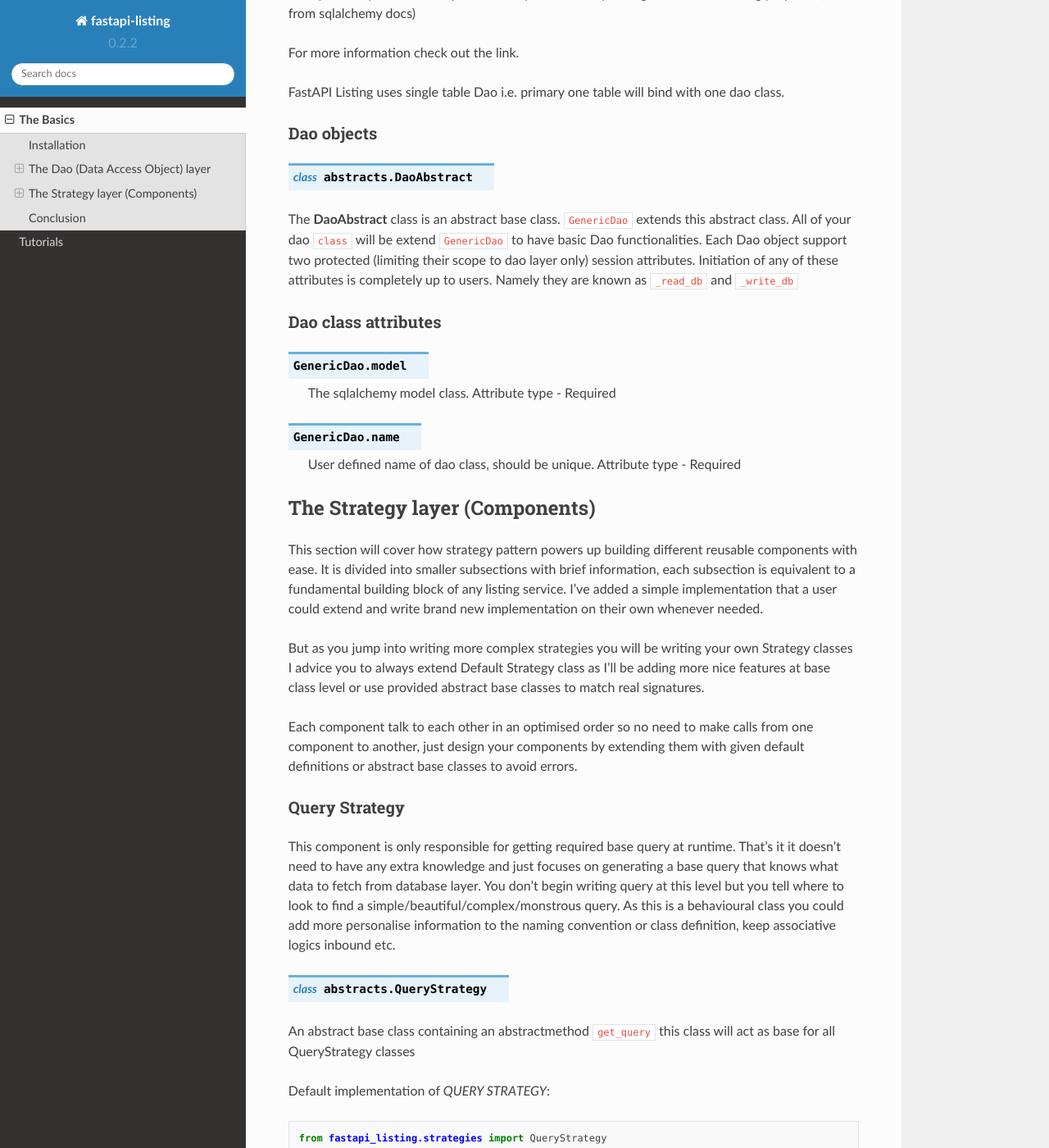
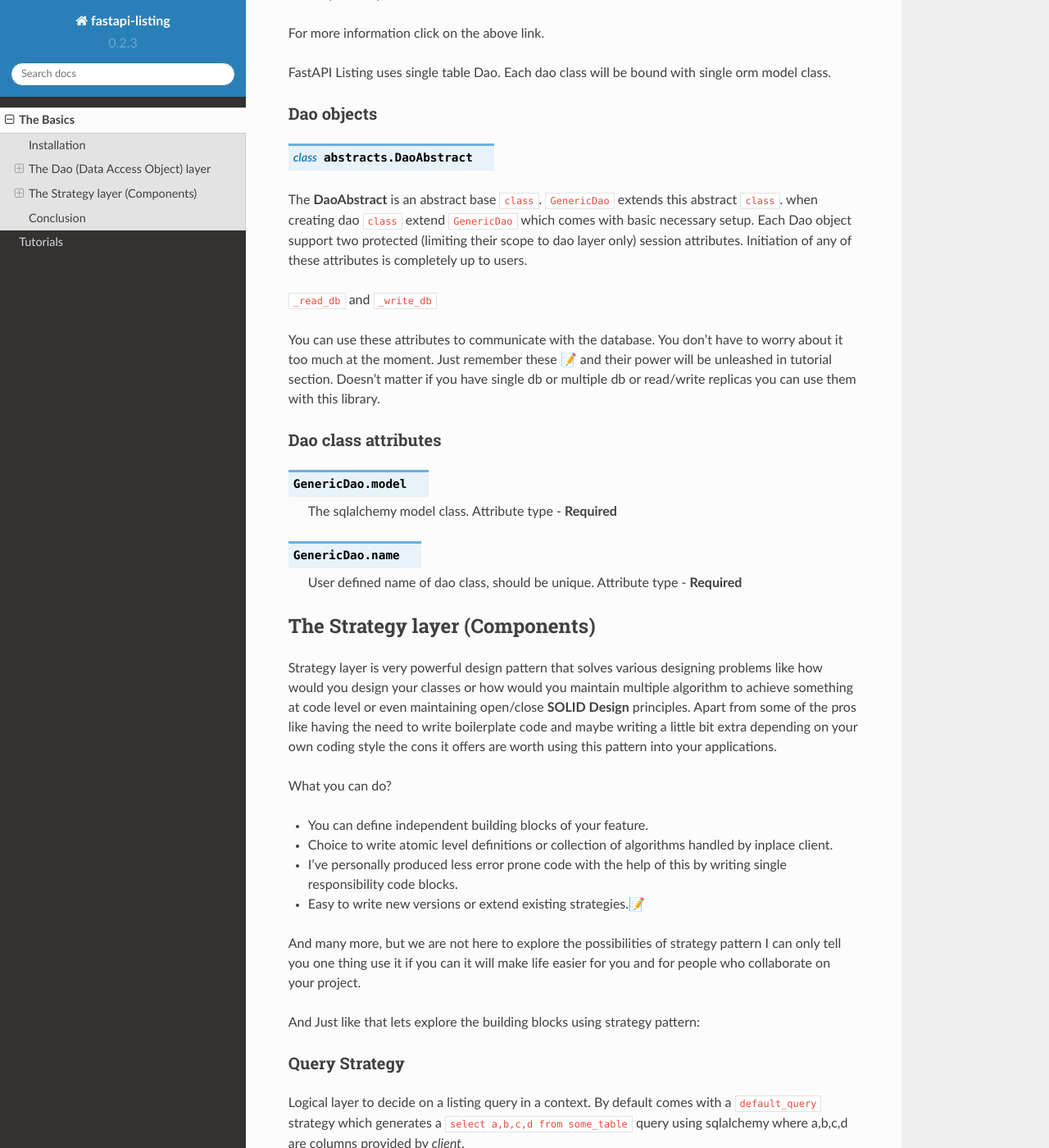
Before and after one commit to danielhasan1/fastapi-listing, a Sphinx documentation site: the page built from docs/basics.rst, in a window 1280 px wide and 1400 px high, scrolled down 718 px. Shown: the whole window at 82% size. Built offline with Sphinx 7.4.7 and the Read the Docs theme 2.0.0, drawn with Linux system fonts in a browser that asks for light colours; some of the changed text lies outside the part shown.

Commit message:
update docs base and readme

```diff
--- a/docs/basics.rst
+++ b/docs/basics.rst
@@ -24,77 +24,123 @@
 
 * A dedicated place for writing queries
 * Better Separation
-* Scope of expansion
 * Ability to change queries independently
-* Maintain open/close principle with ease
+* Maintain open/close principle
 * A common playground when multiple collaborators are working together
 
 Metaphorically "a dedicated place where you cultivate your ingredients for cooking purpose" (stolen from sqlalchemy docs)
 
-For more information check out the link.
+For more information click on the above link.
 
-FastAPI Listing uses single table Dao i.e. primary one table will bind with one dao class.
+FastAPI Listing uses single table Dao. Each dao class will be bound with single orm model class.
 
 Dao objects
 ^^^^^^^^^^^
 
 .. py:class:: abstracts.DaoAbstract
 
-The **DaoAbstract** class is an abstract base class. ``GenericDao`` extends this abstract class. All of your dao ``class``
-will be extend ``GenericDao`` to have basic Dao functionalities. Each Dao object support two protected (limiting their scope to dao layer only) session attributes.
-Initiation of any of these attributes is completely up to users. Namely they are known as ``_read_db`` and ``_write_db``
+The **DaoAbstract** is an abstract base ``class``. ``GenericDao`` extends this abstract ``class``.
+when creating dao ``class`` extend ``GenericDao`` which comes with basic necessary setup.
+Each Dao object support two protected (limiting their scope to dao layer only) session attributes.
+Initiation of any of these attributes is completely up to users.
 
+``_read_db`` and ``_write_db``
+
+You can use these attributes to communicate with the database. You don't have to worry about it too much at the moment.
+Just remember these 📝 and their power will be unleashed in tutorial section. Doesn't matter if you have single db or multiple db
+or read/write replicas you can use them with this library.
 
 Dao class attributes
 ^^^^^^^^^^^^^^^^^^^^
 
 .. py:attribute:: GenericDao.model
 
-    The sqlalchemy model class. Attribute type - Required
+    The sqlalchemy model class. Attribute type - **Required**
 
 .. py:attribute:: GenericDao.name
 
-    User defined name of dao class, should be unique. Attribute type - Required
+    User defined name of dao class, should be unique. Attribute type - **Required**
 
 
 The Strategy layer (Components)
 -------------------------------
 
-This section will cover how strategy pattern powers up building different reusable components with ease. It is divided into smaller
-subsections with brief information, each subsection is equivalent to a fundamental building block of any listing service.
-I've added a simple implementation that a user could extend and write brand new implementation on their own whenever needed.
+Strategy layer is very powerful design pattern that solves various designing problems like how would you design your classes or how would you
+maintain multiple algorithm to achieve something at code level or even maintaining open/close **SOLID Design** principles.
+Apart from some of the pros like having the need to write boilerplate code and maybe writing a little bit extra depending on your own coding style
+the cons it offers are worth using this pattern into your applications.
 
-But as you jump into writing more complex strategies you will be writing your own Strategy classes
-I advice you to always extend Default Strategy class as I'll be adding more nice features at base class level or use provided abstract base classes
-to match real signatures.
+What you can do?
 
-Each component talk to each other in an optimised order so no need to make calls from one component to another, just design your components
-by extending them with given default definitions or abstract base classes to avoid errors.
+* You can define independent building blocks of your feature.
+* Choice to write atomic level definitions or collection of algorithms handled by inplace client.
+* I've personally produced less error prone code with the help of this by writing single responsibility code blocks.
+* Easy to write new versions or extend existing strategies.📝
+
+And many more, but we are not here to explore the possibilities of strategy pattern I can only tell you one thing use it if you can it will make life
+easier for you and for people who collaborate on your project.
+
+And Just like that lets explore the building blocks using strategy pattern:
 
 Query Strategy
 ^^^^^^^^^^^^^^
 
-This component is only responsible for getting required base query at runtime. That's it it doesn't need to have any extra knowledge and just
-focuses on generating a base query that knows what data to fetch from database layer. You don't begin writing query at this level but you
-tell where to look to find a simple/beautiful/complex/monstrous query. As this is a behavioural class you could add more personalise information
-to the naming convention or class definition, keep associative logics inbound etc.
+Logical layer to decide on a listing query in a context. By default comes with a ``default_query`` strategy which generates a
+``select a,b,c,d from some_table`` query using sqlalchemy where a,b,c,d are columns provided by *client*.
+
+*A client here is someone who consumes query strategy it could be defined at service layer (place to write business logic)
+or could be inplace client(existing on strategy layer itself)*
+
+For simple use cases this gets the work done.
 
 .. py:class:: abstracts.QueryStrategy
 
-An abstract base class containing an abstractmethod ``get_query`` this class will act as base for all QueryStrategy classes
+An abstract base class containing an abstractmethod ``get_query`` this class will act as base for all QueryStrategy classes.
 
 Default implementation of `QUERY STRATEGY`::
 
     from fastapi_listing.strategies import QueryStrategy
 
-The **QueryStrategy** class contains a default implementation for fetching base query with the help of dao object.
+The above default strategy won't do?
 
+After creating your dao class by extending ``GenericDao`` overwrite method ``get_default_read``, and write your sql query. Allows a little flexibility.
 
+**Note: Don't add any behaviour at Dao level, Dao layer should be as generic as possible maintain getter setter behaviour at this Dao**
+
+Feeling like adding a little bit of behaviour like adding logged-in user related API checks?
+
+This is a good indication of creating context specific strategy to get listing query.
+
+Example: You have an employee table and hierarchy Director*->Assistant Director*->Division Managers*->Managers*->Leads*->teams.
+
+You need to design an API to show list of employees associated to logged-in user only. For the sake of this example lets focus on query part for now.
+
+Creating context related query strategies:
+
+``class DirectorQuery(QueryStrategy)``
+
+``class AssistantDirectorQuery(QueryStrategy)``
+
+``class DivisionManagerQuery(QueryStrategy)``
+
+``class ManagersQuery(QueryStrategy)``
+
+``class LeadsQuery(QueryStrategy)``
+
+We won't go so far as to implementing these strategies as that is out of scope of this section.
+
+Benefit of above approach:
+
+- Context is clear by just a look
+- light weight containers of logical instructions
+- Decoupled and easy to extend
+- Define fundamental behaviour in each class
+- Much Easier to incorporate new features without breaking existing one by easy extensibility due to such design principle.
 
 Sorting Strategy
 ^^^^^^^^^^^^^^^^
 
-This component is responsible for applying sorting scheme(sql native sorting) on your query. It is as simple as it sounds nothing fancy here.
+Responsible for applying sorting scheme(sql native sorting) on your query. Simple as it sounds nothing fancy here.
 
 .. py:class:: abstracts.AbsSortingStrategy
 
@@ -104,17 +150,19 @@
 
     from fastapi_listing.strategies import SortingOrderStrategy
 
-The **SortingOrderStrategy** class understands two client site keywords ``asc`` or ``dsc`` and applies sorting scheme on basis of this, more information will be
-shared in tutorial section
+The **SortingOrderStrategy** ``class`` knows two *client* site keywords ``asc`` or ``dsc`` and applies sorting scheme on basis of this. 📝
+
+*client here is remote client. Its a good time to mention, we have adapters in place to adapt our existing remote client params and convert them to feed into `fastapi-listing`.
+so no need to change anything at your remote client site like your frontend or any other backend service*
+
 
 Pagination Strategy
 ^^^^^^^^^^^^^^^^^^^
 
-This component applies slicing technique on implicitly shared query and prepares a complete page response that will be returned to remote client.
-You can change paginating strategy real quick and easily whenever going for query optimization.
+listing query is implicitly shared and a page response that will be returned to remote client is produced.
+The default implementation is easy and flexible.
 
 .. py:class:: abstracts.AbsPaginatingStrategy
-
 
 An abstract base class containing ab abstractmethod ``paginate`` this class acts as base for all PaginatingStrategy classes
 
@@ -122,19 +170,17 @@
 
     from fastapi_listing.strategies import PaginationStrategy
 
-The **PaginationStrategy** class is responsible for applying default limit offset data slicing strategy. it also supports variable
-page size response and option to avoid count or provide a dummy count to avoid slow count queries.
 
 The Filters layer
 ^^^^^^^^^^^^^^^^^
 
 The most used feature of any listing service easily, and maintaining filters is an art in itself.
 
-Easily the most complex and sensitive area of any listing that gets out of control with poorly maintained code.
+Easily the most complex and sensitive area of any listing that gets out of control in terms of performance as well as readability with poorly maintained code.
 Not only talking about simple filters but writing and maintaining the most complex filter is never been easier.
-The filters are maintained in mini sub component architecture with fixed single responsibility
+Inspired by **django-admin** design of writing and maintaining filters which
 giving you complete control over your filter definitions and their manipulations. Create filter anywhere import it use it like any independent
-facade API.
+facade API. As you will see how inbuilt ``generic_filters`` will make it easy and super fast to integrate filters in your listing APIs.
 
 
 The Interceptor layer
--- a/fastapi_listing/__init__.py
+++ b/fastapi_listing/__init__.py
@@ -4,7 +4,7 @@
 from fastapi_listing.interceptors import IterativeFilterInterceptor, IndiSorterInterceptor
 
 
-__version__ = "0.2.2"
+__version__ = "0.2.3"
 
 strategy_factory.register_strategy("default_paginator", PaginationStrategy)
 strategy_factory.register_strategy("default_sorter", SortingOrderStrategy)
```
Also changed, not shown: other parts of docs/basics.rst (+1 -1 lines), README.md (+9 -5 lines), imgs/meme_read_somones_code.jpg (added).
